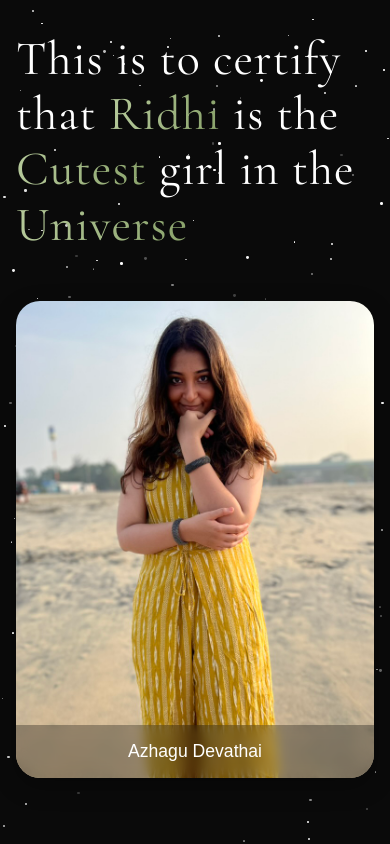
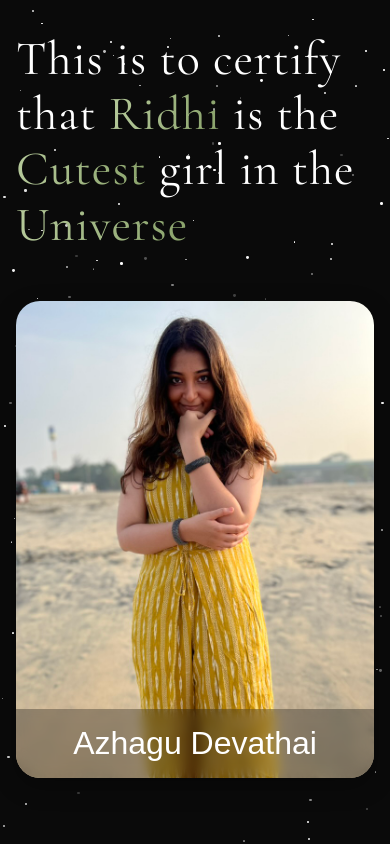
Before and after one commit to menon99/paapacutie, a React (Vite) app: page / in a window 390 px wide. Built offline with nearby package versions, Linux system fonts and the light colour scheme.

Commit message:
increase font size mobile

```diff
--- a/src/styles/PhotoCard.css
+++ b/src/styles/PhotoCard.css
@@ -26,3 +26,9 @@
   font-family: var(--font-sans, 'Poppins', sans-serif);
   text-align: center;
 }
+
+@media (max-width: 768px) {
+  .photo-caption{
+    font-size: 2rem;
+  }
+}
```
